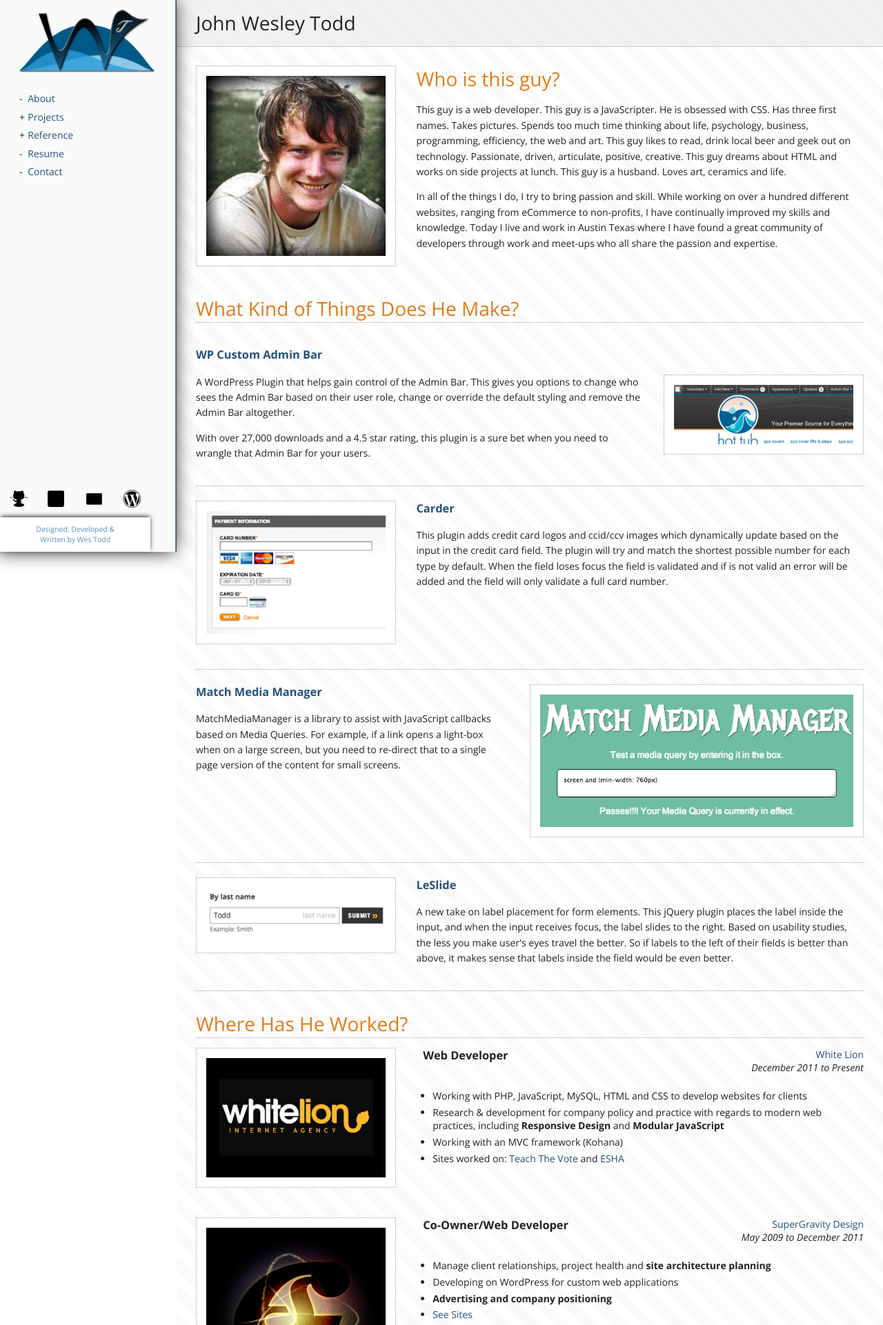
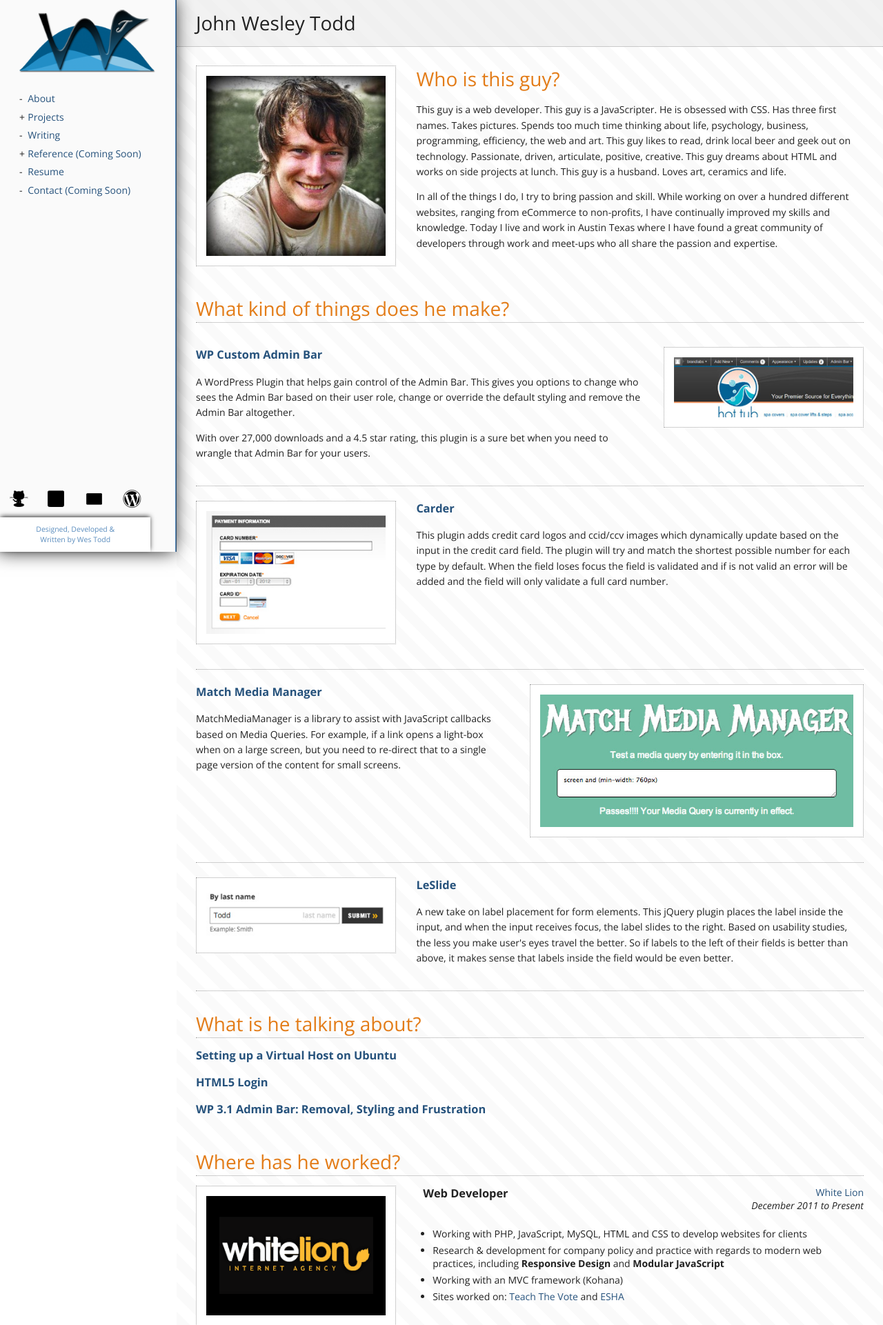
Before and after one commit to wesleytodd/wesleytodd.com, a PHP site: page / in a window 1280 px wide. Shown: the top 1921 px of the page at 69% size. Run offline with PHP 8.4, Linux system fonts and the light colour scheme; some libraries are stand-ins or nearby versions; some web fonts are replaced.

Commit message:
Preped things to launch

```diff
--- a/css/style.css
+++ b/css/style.css
@@ -554,9 +554,14 @@
   text-indent: -9999px;
 }
 
-#page-nav ul {
-  overflow: auto;
+#page-nav {
+  overflow: scroll;
   max-height: 100%;
+}
+@media screen and (max-height: 480px) and (orientation: landscape) {
+  #page-nav {
+    max-height: 65%;
+  }
 }
 #page-nav li {
   margin-bottom: .5em;
--- a/index.html
+++ b/index.html
@@ -18,25 +18,28 @@
 			<nav id="page-nav">
 				<a id="page-logo" href="/">Wesley Todd - Home</a>
 				<ul>
-					<li><a href="/about">About</a></li>
-					<li class="has-children"><a href="/projects">Projects</a>
+					<li><a href="#about">About</a></li>
+					<li class="has-children"><a href="#projects">Projects</a>
 						<ul>
-							<li><a href="/projects/wp-custom-admin-bar">WP Custom Admin Bar</a></li>
-							<li><a href="/projects/carder">Carder</a></li>
-							<li><a href="/projects/match-media-manager">Match Media Manager</a></li>
-							<li><a href="/projects/leslide">LeSlide</a></li>
-							<li><a href="/projects/unmask">(Un)Mask</a></li>
-							<li><a href="/projects/fortress">Fortress</a></li>
-							<li><a href="/projects/html5-number">HTML5 Number Input</a></li>
+							<li><a href="#projects-wp-custom-admin-bar">WP Custom Admin Bar</a></li>
+							<li><a href="#projects-carder">Carder</a></li>
+							<li><a href="#projects-match-media-manager">Match Media Manager</a></li>
+							<li><a href="#projects-leslide">LeSlide</a></li>
+							<li><a href="#">(Un)Mask (Coming Soon)</a></li>
+							<li><a href="#">Fortress (Coming Soon)</a></li>
+							<li><a href="#">HTML5 Number Input (Coming Soon)</a></li>
 						</ul>
 					</li>
-					<li class="has-children"><a href="/reference">Reference</a>
+					<li><a href="#writing">Writing</a></li>
+					<li class="has-children"><a href="#">Reference (Coming Soon)</a>
 						<ul>
-							<li><a href="/reference/form-elements">Form Elements</a></li>
+							<li><a href="#">Form Elements (Coming Soon)</a></li>
+							<li><a href="#">Buttons (Coming Soon)</a></li>
+							<li><a href="#">jQuery Plugins (Coming Soon)</a></li>
 						</ul>
 					</li>
-					<li><a href="/resume">Resume</a></li>
-					<li><a href="/contact">Contact</a></li>
+					<li><a href="#resume">Resume</a></li>
+					<li><a href="">Contact (Coming Soon)</a></li>
 				</ul>
 			</nav>
 
@@ -73,49 +76,70 @@
 
 			<section id="projects" class="section">
 				<header class="section-header">
-					<h1>What Kind of Things Does He Make?</h1>
+					<h1>What kind of things does he make?</h1>
 				</header>
 				<div class="section-content">
 
-					<div class="project-item">
-						<h3 class="project-item-title"><a href="/projects/wp-custom-admin-bar">WP Custom Admin Bar</a></h3>
+					<div id="projects-wp-custom-admin-bar" class="project-item">
 						<div class="media right">
-							<a href="/projects/wp-custom-admin-bar">
+							<a href="http://wordpress.org/extend/plugins/wp-custom-admin-bar/">
 								<img src="/images/wp-custom-admin-bar.jpg" alt="WP Custom Admin Bar" />
 							</a>
 						</div>
+						<h3 class="project-item-title"><a href="http://wordpress.org/extend/plugins/wp-custom-admin-bar/">WP Custom Admin Bar</a></h3>
 						<p>A WordPress Plugin that helps gain control of the Admin Bar. This gives you options to change who sees the Admin Bar based on their user role, change or override the default styling and remove the Admin Bar altogether.</p>
 						<p>With over 27,000 downloads and a 4.5 star rating, this plugin is a sure bet when you need to wrangle that Admin Bar for your users.</p>
 					</div>
 
-					<div class="project-item">
+					<div id="projects-carder" class="project-item">
 						<div class="media left">
-							<a href="/projects/carder">
+							<a href="https://github.com/wesleytodd/Carder">
 								<img src="/images/carder.jpg" alt="Carder" />
 							</a>
 						</div>
-						<h3 class="project-item-title"><a href="/projects/carder">Carder</a></h3>
+						<h3 class="project-item-title"><a href="https://github.com/wesleytodd/Carder">Carder</a></h3>
 						<p>This plugin adds credit card logos and ccid/ccv images which dynamically update based on the input in the credit card field. The plugin will try and match the shortest possible number for each type by default. When the field loses focus the field is validated and if is not valid an error will be added and the field will only validate a full card number.</p>
 					</div>
 
-					<div class="project-item">
+					<div id="projects-match-media-manager" class="project-item">
 						<div class="media right large">
-							<a href="/projects/match-media-manager">
+							<a href="https://github.com/wesleytodd/Match-Media-Manager">
 								<img src="/images/match-media-manager.jpg" alt="Match Media Manager" />
 							</a>
 						</div>
-						<h3 class="project-item-title"><a href="/projects/match-media-manager">Match Media Manager</a></h3>
+						<h3 class="project-item-title"><a href="https://github.com/wesleytodd/Match-Media-Manager">Match Media Manager</a></h3>
 						<p>MatchMediaManager is a library to assist with JavaScript callbacks based on Media Queries. For example, if a link opens a light-box when on a large screen, but you need to re-direct that to a single page version of the content for small screens.</p>
 					</div>
 
-					<div class="project-item">
+					<div id="projects-leslide" class="project-item">
 						<div class="media left">
-							<a href="/projects/leslide">
+							<a href="https://github.com/wesleytodd/LeSlide">
 								<img src="/images/leslide.jpg" alt="LeSlide" />
 							</a>
 						</div>
-						<h3 class="project-item-title"><a href="/projects/leslide">LeSlide</a></h3>
+						<h3 class="project-item-title"><a href="https://github.com/wesleytodd/LeSlide">LeSlide</a></h3>
 						<p>A new take on label placement for form elements.  This jQuery plugin places the label inside the input, and when the input receives focus, the label slides to the right.  Based on usability studies, the less you make user's eyes travel the better.  So if labels to the left of their fields is better than above, it makes sense that labels inside the field would be even better.</p>
+					</div>
+
+				</div>
+			</section>
+
+			<section id="writing" class="section">
+				<header class="section-header">
+					<h1>What is he talking about?</h1>
+				</header>
+				<div class="section-content">
+
+					<div class="writing-item">
+						<h3 class="writing-item-title"><a href="http://wesleytodd.com/2012/02/setting-up-a-virtual-host-on-ubuntu/">Setting up a Virtual Host on Ubuntu</a></h3>
+					</div>
+
+					<div class="writing-item">
+						<h3 class="writing-item-title"><a href="http://wesleytodd.com/2011/05/html5-login/">HTML5 Login</a></h3>
+					</div>
+
+					<div class="writing-item">
+						<h3 class="writing-item-title"><a href="http://wesleytodd.com/2011/02/wp31-admin-bar-removal-styling/">WP 3.1 Admin Bar: Removal, Styling and Frustration</a></h3>
 					</div>
 
 				</div>
@@ -123,7 +147,7 @@
 
 			<section id="resume" class="section">
 				<header class="section-header">
-					<h1>Where Has He Worked?</h1>
+					<h1>Where has he worked?</h1>
 				</header>
 				<div class="section-content">
 
@@ -235,9 +259,9 @@
 				</div>
 			</section>
 
-			<section id="contact" class="section">
+			<!--<section id="contact" class="section">
 				<header class="section-header">
-					<h1>How Can I Get in Touch?</h1>
+					<h1>How can I get in touch?</h1>
 				</header>
 				<div class="section-content">
 
@@ -276,7 +300,7 @@
 					</div>
 
 				</div>
-			</section>
+			</section>-->
 
 			<a href="#page-top" title="Back To Top" id="to-top">Top</a>
 		</div>
--- a/js/main.js
+++ b/js/main.js
@@ -1,48 +1,43 @@
 $(function(){
 
-	// tabs
-	$('.pattern-code').each(function(){
-		var $this = $(this),
-			$tabs = $this.find('.pattern-code-content'),
-			$nav  = $('<div class="pattern-code-nav" />');
+	function smoothScroll($target, offset) {
+		if (!($target instanceof jQuery) && typeof $target != 'undefined') {
+			offset = $target;
+			$target = null;
+		}
+		offset = offset || 0;
+		if ($target && $target.length != 0) {
+			offset = $target.offset().top - offset;
+		} else {
+			offset = 0;
+		}
 
-		$tabs.each(function(){
-			var $button = $('<button />')
-				.data({
-					'pattern-content' : $(this),
-					'pattern' : $this
-				})
-				.html($(this).data('content'))
-				.click(function(e){
-					e.preventDefault();
-					goToTab($(this));
-				});
-			$nav.append($button);
-		}).eq(0).before($nav);
-		goToTab($nav.find('button').eq(0));
+		$('html, body').stop().animate({
+			scrollTop: offset
+		}, 400, 'swing');
+	}
+
+	// Back to top link
+	var $toTop = $('#to-top').on('click', function(e){
+		e.preventDefault();
+		smoothScroll();
+	}).hide();
+
+	$(window).scroll(function(){
+		var sT = $(this).scrollTop();
+		if(sT > 200){
+			$toTop.fadeIn(500);
+		}else{
+			$toTop.fadeOut(500);
+		}
 	});
 
-	function goToTab($tab){
-		$tab.siblings('button').removeClass('active');
-		$tab.addClass('active');
-		$tab.data('pattern').find('.pattern-code-content').hide();
-		$tab.data('pattern-content').show();
-	};
-
 	// Navigation stuff
-	var $pageNav = $('#page-nav');
-	$pageNav.on({
+	var $pageHeader = $('#page-header');
+	$pageHeader.on({
 		'mouseover mouseout' : function(){
 			var $this = $(this);
 			$this.toggleClass('open');
-		}
-	});
-	$('#input-search').on({
-		'focus' : function(){
-			$pageNav.addClass('force-open');
-		},
-		'blur' : function(){
-			if($(this).val() == '') $pageNav.removeClass('force-open');
 		}
 	});
 
@@ -52,6 +47,7 @@
 	}).on({
 		'click' : function(e){
 			e.preventDefault();
+			smoothScroll($($(this).attr('href')), 68);
 			var $li = $(this).closest('li'),
 				$ul = $li.find('ul');
 			if($li.hasClass('open')){
@@ -64,105 +60,4 @@
 		}
 	});
 
-
-	// Header switcherro & back to top
-	function closest(num, array){
-		var cH = Number.MAX_VALUE,
-			cL = Number.MIN_VALUE;
-		$.each(array, function(k, v){
-			if(v < num && v > cL){
-				cL = v;
-			}else if(v > num && v < cH){
-				cH = v;
-			}else if(v == num){
-				cL = v;
-				cH = v;
-			}
-		});
-		if(cL == Number.MIN_VALUE){
-			cL = null;
-		}
-		if(cH == Number.MAX_VALUE){
-			cH = null;
-		}
-		return {
-			low  : array.indexOf(cL),
-			high : array.indexOf(cH)
-		};
-	}
-
-	var $pageHeader = $('#page-header h1'),
-		$patterns   = $('.pattern'),
-		$toTop      = $('#to-top').hide(),
-		resizeTimeout,
-		offsets,
-		extraPad;
-
-	$toTop.click(function(e){
-		e.preventDefault();
-		$('body').animate({
-			'scrollTop' : 0
-		}, 1000);
-	});
-
-	function update(){
-		var sT = $(this).scrollTop();
-		$pageHeader.css('top', -sT);
-
-		if(sT > 200){
-			$toTop.fadeIn(500);
-		}else{
-			$toTop.fadeOut(500);
-		}
-
-		var two = closest(sT, offsets),
-			$above,
-			$below;
-
-		$patterns.removeClass('active');
-		if(two.low != -1){
-			$above = $patterns.eq(two.low);
-			$above.addClass('active');
-		}
-		if(two.high != -1){
-			$below = $patterns.eq(two.high);
-			if(two.low != -1){
-				var diff = $below.data('offset-top') - $below.find('.pattern-name').height() - sT;
-				if(diff < 0){
-					$above.find('.pattern-name').css('top', diff);
-				}else{
-					$above.find('.pattern-name').css('top', 0);
-				}
-			}
-		}
-	};
-
-	function updateOffsets(){
-		offsets = [];
-		extraPad = 0;
-		$patterns.each(function(i, v){
-			var $this = $(this),
-				pad   = parseInt($this.css('padding-top')),
-				off   = $this.offset().top + pad + extraPad;
-			extraPad += pad;
-			offsets.push(off);
-			$this.data('offset-top', off);
-		});
-	};
-
-	$(window).scroll(function(){
-		update();
-	}).resize(function(){
-		clearTimeout(resizeTimeout);
-		resizeTimeout =  setTimeout(function(){
-			updateOffsets();
-			update();
-		}, 500);
-	});
-
-	setTimeout(function(){
-		updateOffsets();
-	}, 500);
-	updateOffsets();
-
 });
```
Also changed, not shown: scss/main.scss (+7 -3 lines).
